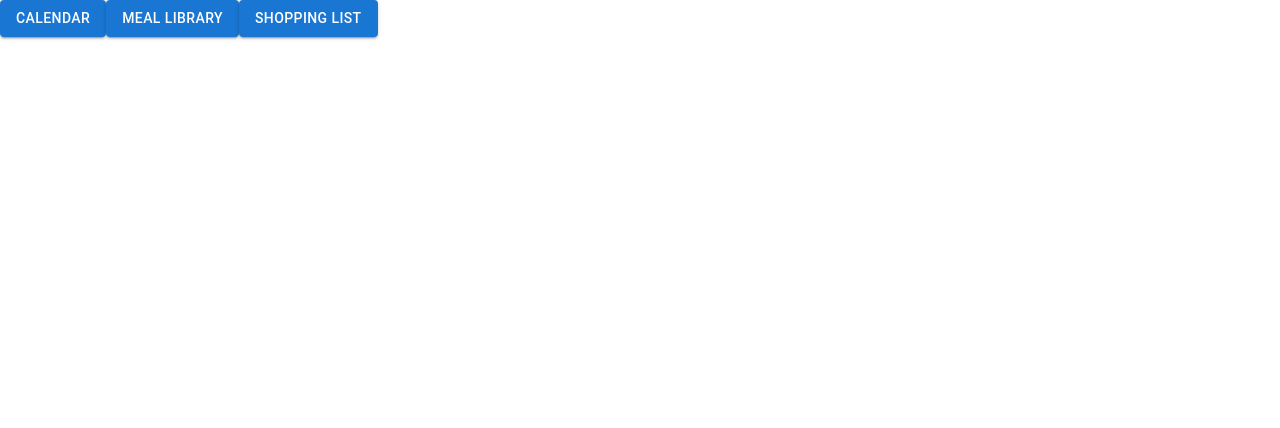
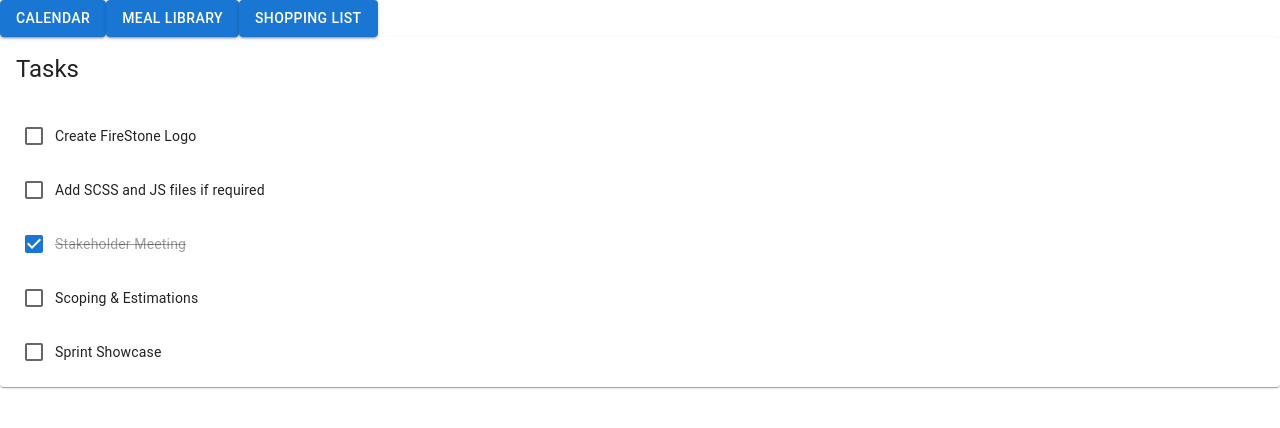
Before and after one commit to samuelpage98/FoodCal, a React (Create React App) app in the folder food-cal/: page / in a window 1280 px wide. Shown: the top 428 px of the page. Built offline with nearby package versions, Linux system fonts and the light colour scheme.

Commit message:
added checklist functionality

```diff
--- a/food-cal/package.json
+++ b/food-cal/package.json
@@ -9,6 +9,7 @@
     "@testing-library/jest-dom": "^5.16.1",
     "@testing-library/react": "^12.1.2",
     "@testing-library/user-event": "^13.5.0",
+    "formik": "^2.2.9",
     "react": "^17.0.2",
     "react-dom": "^17.0.2",
     "react-router-dom": "^6.2.1",
--- a/food-cal/src/components/shoppingCheckList.js
+++ b/food-cal/src/components/shoppingCheckList.js
@@ -0,0 +1,90 @@
+import PropTypes from 'prop-types';
+import { Form, FormikProvider, useFormik } from 'formik';
+// material
+import {
+  Box,
+  Card,
+  Checkbox,
+  CardHeader,
+  Typography,
+  FormControlLabel,
+  Stack
+} from '@mui/material';
+
+// ----------------------------------------------------------------------
+
+const TASKS = [
+  'Create FireStone Logo',
+  'Add SCSS and JS files if required',
+  'Stakeholder Meeting',
+  'Scoping & Estimations',
+  'Sprint Showcase'
+];
+
+// ----------------------------------------------------------------------
+
+TaskItem.propTypes = {
+  task: PropTypes.string,
+  checked: PropTypes.bool,
+  formik: PropTypes.object
+};
+
+function TaskItem({ task, checked, formik, ...other }) {
+  const { getFieldProps } = formik;
+
+  return (
+    <Stack direction="row" justifyContent="space-between" sx={{ py: 0.75 }}>
+      <FormControlLabel
+        control={
+          <Checkbox {...getFieldProps('checked')} value={task} checked={checked} {...other} />
+        }
+        label={
+          <Typography
+            variant="body2"
+            sx={{
+              ...(checked && {
+                color: 'text.disabled',
+                textDecoration: 'line-through'
+              })
+            }}
+          >
+            {task}
+          </Typography>
+        }
+      />
+    </Stack>
+  );
+}
+
+export default function CheckList() {
+  const formik = useFormik({
+    initialValues: {
+      checked: [TASKS[2]]
+    },
+    onSubmit: (values) => {
+      console.log(values);
+    }
+  });
+
+  const { values, handleSubmit } = formik;
+
+  return (
+    <Card>
+      <CardHeader title="Tasks" />
+      <Box sx={{ px: 3, py: 1 }}>
+        <FormikProvider value={formik}>
+          <Form autoComplete="off" noValidate onSubmit={handleSubmit}>
+            {TASKS.map((task) => (
+              <TaskItem
+                key={task}
+                task={task}
+                formik={formik}
+                checked={values.checked.includes(task)}
+              />
+            ))}
+          </Form>
+        </FormikProvider>
+      </Box>
+    </Card>
+  );
+}
--- a/food-cal/src/pages/Dashboard.js
+++ b/food-cal/src/pages/Dashboard.js
@@ -1,6 +1,7 @@
 import * as React from 'react';
 import Button from '@mui/material/Button';
 import { Link } from "react-router-dom";
+import CheckList from '../components/shoppingCheckList';
 // import Stack from '@mui/material/Stack';
 
 function Dashboard() {
@@ -9,6 +10,7 @@ function Dashboard() {
       <Link to="/calendar"><Button variant="contained">Calendar</Button></Link>
       <Link to="/meal-library"><Button variant="contained">Meal Library</Button></Link>
       <Link to="/shopping-list"><Button variant="contained">Shopping List</Button></Link>
+      <CheckList />
     </>
 
   );
```
Also changed, not shown: 1 other file (tests, documents, lock files or other folders).
